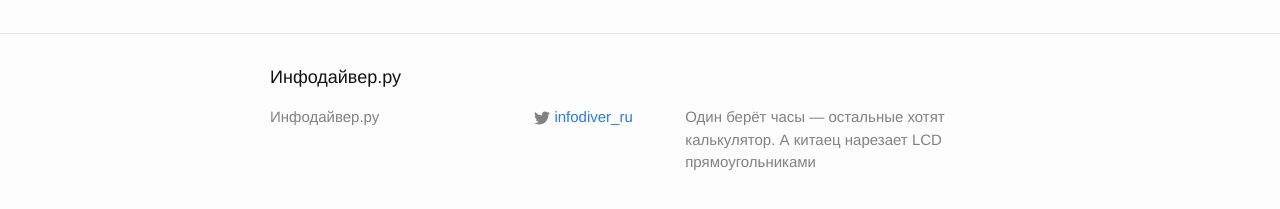
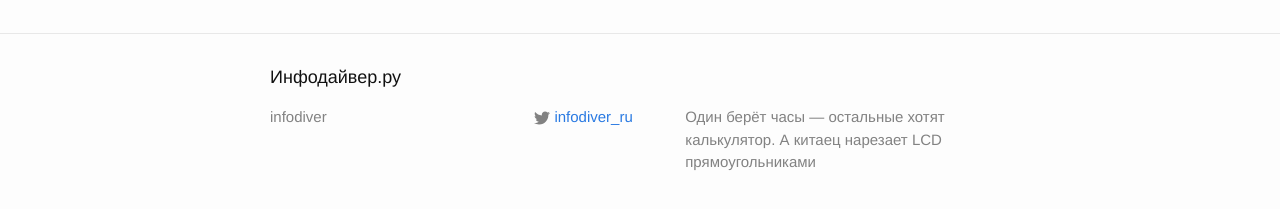
Before and after one commit to aborruso/infodiver, a Jekyll site: the page built from _posts/2015-08-14-cat.md, in a window 1280 px wide. Shown: the part 614-823 px from the top of the page. Built offline with Jekyll 4.4.1, drawn with Linux system fonts in a browser that asks for light colours.

Commit message:
added author name to footer layout and email if

```diff
--- a/_includes/footer.html
+++ b/_includes/footer.html
@@ -7,8 +7,10 @@
     <div class="footer-col-wrapper">
       <div class="footer-col  footer-col-1">
         <ul class="contact-list">
-          <li>{{ site.title }}</li>
+          <li>{{ site.author }}</li>
+          {% if site.email %}
           <li><a href="mailto:{{ site.email }}">{{ site.email }}</a></li>
+	  {% endif %}
         </ul>
       </div>
 
```
